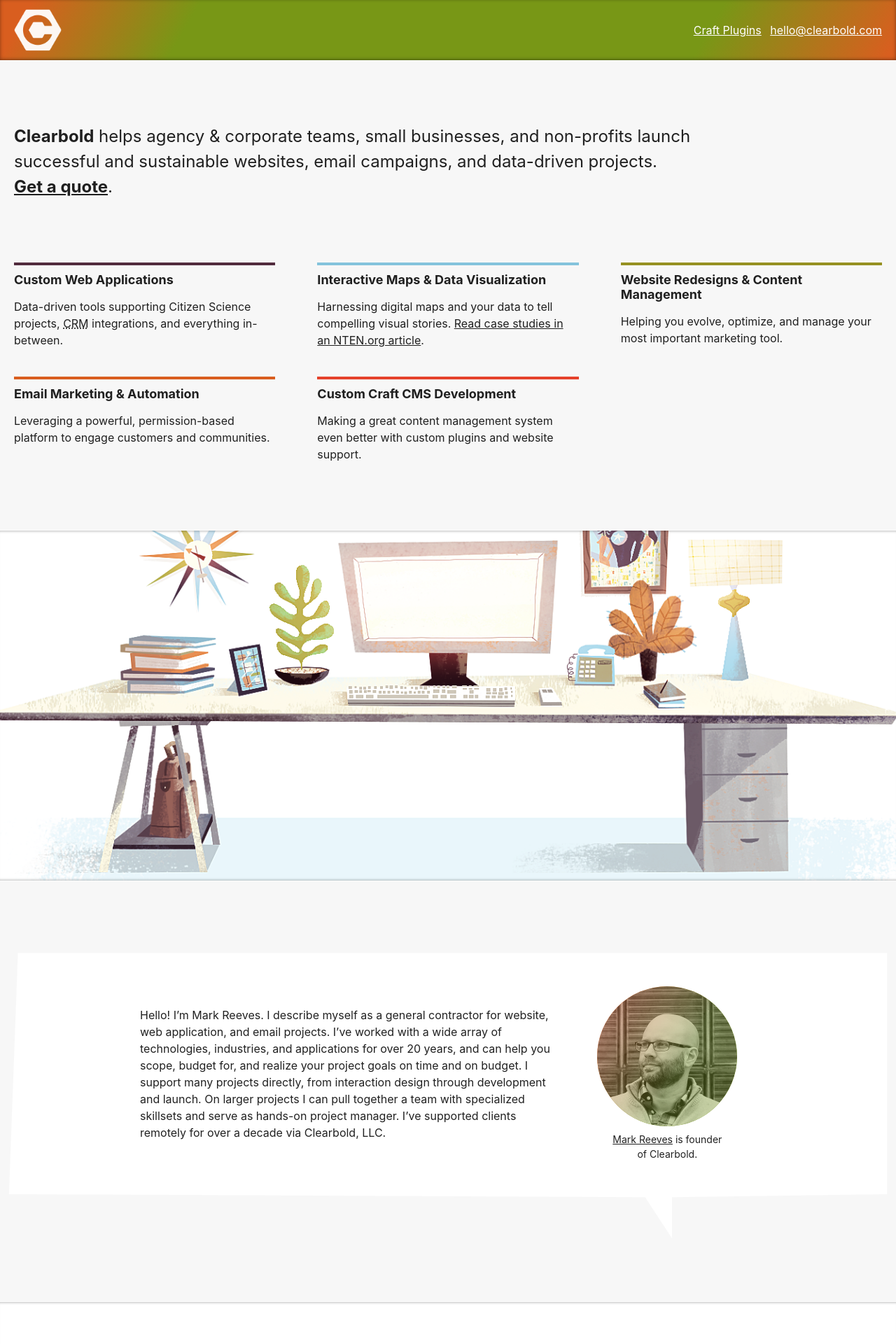
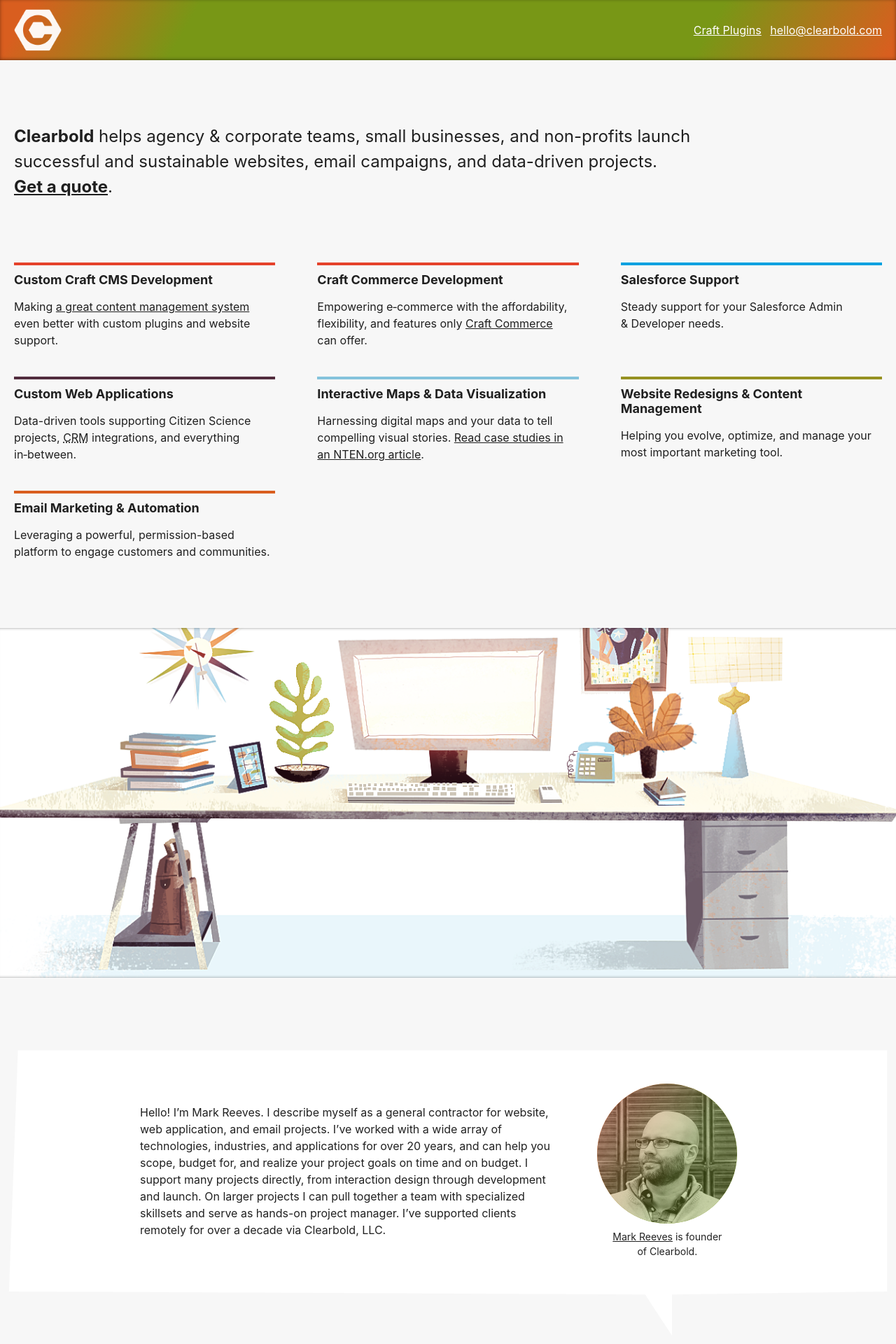
Before and after one commit to clearbold/clearbold.github.io, a Jekyll site: the page built from index.html, in a window 1280 px wide. Shown: the top 1920 px of the page at 70% size. Built offline with Jekyll 4.4.1, drawn with Linux system fonts in a browser that asks for light colours.

Commit message:
Added new cards for Commerce, Salesforce

```diff
--- a/_layouts/home.html
+++ b/_layouts/home.html
@@ -42,9 +42,21 @@
         <div class="wrapper wrapper-content"><section>
             <h1>Services</h1>
             <div class="cards">
+                <div class="card card-craft">
+                    <h2>Custom Craft CMS Development</h2>
+                    <p>Making <a href="https://craftcms.com">a great content management system</a> even better with custom plugins and website support.</p>
+                </div>
+                <div class="card card-craft">
+                    <h2>Craft Commerce Development</h2>
+                    <p>Empowering e&#8209;commerce with the affordability, flexibility, and features only <a href="https://craftcms.com/commerce">Craft&nbsp;Commerce</a> can&nbsp;offer.</p>
+                </div>
+                <div class="card card-salesforce">
+                    <h2>Salesforce Support</h2>
+                    <p>Steady support for your Salesforce Admin &amp;&nbsp;Developer&nbsp;needs.</p>
+                </div>
                 <div class="card card-apps">
                     <h2>Custom Web Applications</h2>
-                    <p>Data-driven tools supporting Citizen Science projects, <abbr title="Customer Relationship Management">CRM</abbr> integrations, and everything in-between.</p>
+                    <p>Data-driven tools supporting Citizen Science projects, <abbr title="Customer Relationship Management">CRM</abbr> integrations, and everything in&#8209;between.</p>
                 </div>
                 <div class="card card-maps">
                     <h2>Interactive Maps & Data Visualization</h2>
@@ -57,10 +69,6 @@
                 <div class="card card-email">
                     <h2>Email Marketing &amp; Automation</h2>
                     <p>Leveraging a powerful, permission-based platform to engage customers and communities.</p>
-                </div>
-                <div class="card card-craft">
-                    <h2>Custom Craft CMS Development</h2>
-                    <p>Making a great content management system even better with custom plugins and website support.</p>
                 </div>
             </div>
         </section></div>
--- a/ui/css/styles.css
+++ b/ui/css/styles.css
@@ -196,20 +196,23 @@
     .card:last-child {
         margin-bottom: 0;
     }
-    .services .card:nth-of-type(4) {
+    .services .card:nth-of-type(7) {
         border-color: rgb(217, 94, 31);
     }
-    .services .card:nth-of-type(3) {
+    .services .card:nth-of-type(6) {
         border-color: rgb(150, 145, 33);
     }
-    .services .card:nth-of-type(2) {
+    .services .card:nth-of-type(5) {
         border-color: rgb(132, 195, 220);
     }
-    .services .card:nth-of-type(1) {
+    .services .card:nth-of-type(4) {
         border-color: rgb(82, 44, 62);
     }
     .services .card-craft {
         border-color: #E5422B;
+    }
+    .services .card-salesforce {
+        border-color: #00A1E0;
     }
 .services .card h2 {
     font-size: 18px; font-size: 1.125rem;
```
Also changed, not shown: 4 other files.
